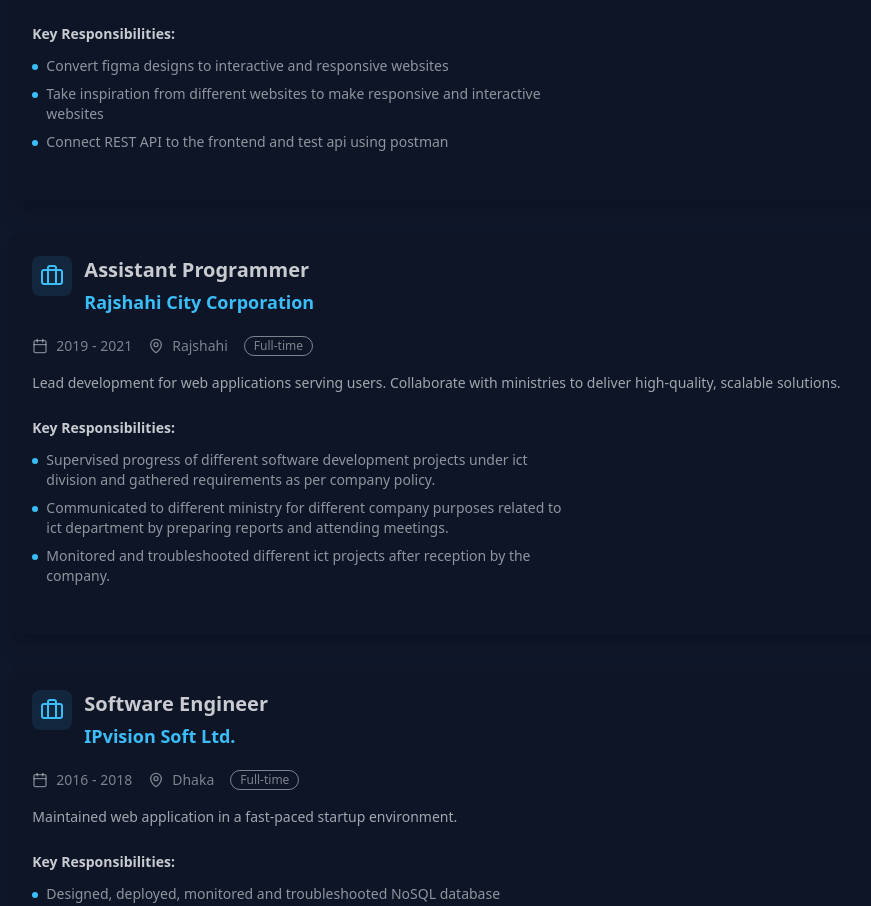
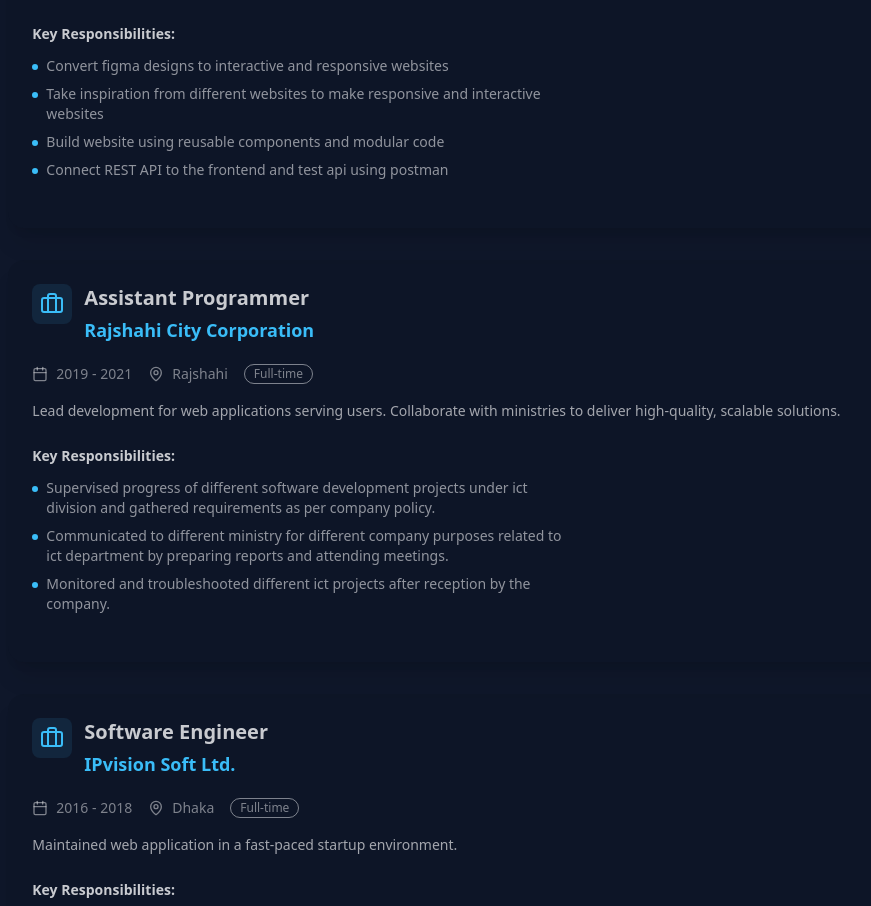
Before and after one commit to arifulmit17/ariful-haque-portfolio, a React (Vite) app: page / in a window 1280 px wide. Shown: the part 2901-3807 px from the top of the page, without its empty margins (61-932 px from the left). Built offline with nearby package versions, Linux system fonts and the light colour scheme.

Commit message:
edited experience

```diff
--- a/src/Components/Experience.jsx
+++ b/src/Components/Experience.jsx
@@ -20,6 +20,7 @@
 
             "Convert figma designs to interactive and responsive websites",
             "Take inspiration from different websites to make responsive and interactive websites",
+            "Build website using reusable components and modular code",
             "Connect REST API to the frontend and test api using postman"
 
       ],
```
